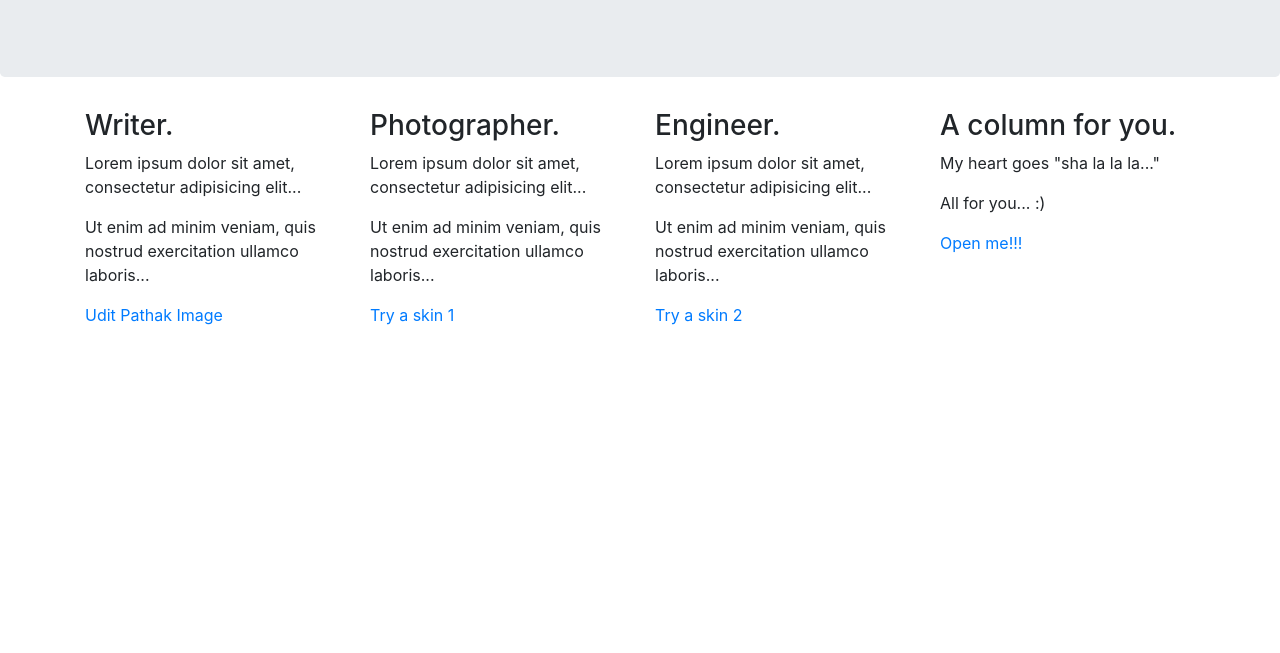
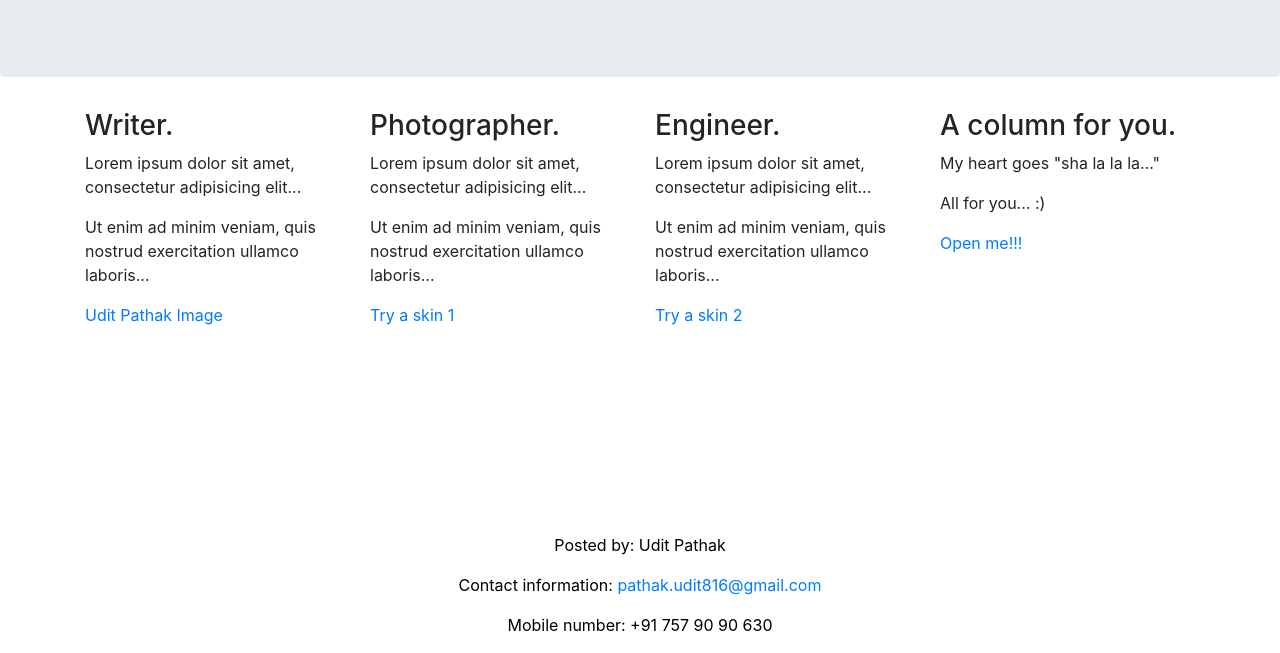
Before and after one commit to udit816/com.uditpathak, a plain HTML site: page index.html in a window 1280 px wide. Shown: the part 147-800 px from the top of the page. Drawn offline with nearby package versions, Linux system fonts and the light colour scheme.

Commit message:
Footer tag. index.css linked.

```diff
--- a/css/index.css
+++ b/css/index.css
@@ -6,3 +6,13 @@
 body{
     background-color: rgb(54, 54, 53);
 }
+
+footer {
+	position: fixed;
+  	left: 0;
+ 	bottom: 0;
+  	width: 100%;
+  	background-color: rgb(255, 255, 255);
+  	color: black;
+  	text-align: center;
+}
--- a/index.html
+++ b/index.html
@@ -8,18 +8,20 @@
         <meta name="author" content="Udit Pathak">
         <meta name="viewport" content="width=device-width, initial-scale=1.0">
         <meta http-equiv="X-UA-Compatible" content="ie=edge">
+        <link rel="stylesheet" type="text/css" href="css/index.css">
         <link rel="stylesheet" href="https://maxcdn.bootstrapcdn.com/bootstrap/4.3.1/css/bootstrap.min.css">
         <script src="https://ajax.googleapis.com/ajax/libs/jquery/3.4.1/jquery.min.js"></script>
         <script src="https://cdnjs.cloudflare.com/ajax/libs/popper.js/1.14.7/umd/popper.min.js"></script>
         <script src="https://maxcdn.bootstrapcdn.com/bootstrap/4.3.1/js/bootstrap.min.js"></script>
     </head>
     <body>
-
+        <header>
         <div class="jumbotron text-center">
             <h1>Udit Pathak</h1>
             <p>Writer. Photographer. Engineer</p>
         </div>
-
+        </header>
+        <main>
         <div class="container">
             <div class="row">
                 <div class="col-sm-3">
@@ -48,6 +50,11 @@
                 </div>
             </div>
         </div>
-
+        </main>
+        <footer>
+            <p>Posted by: Udit Pathak</p>
+            <p>Contact information: <a href="mailto:pathak.udit816@gmail.com">pathak.udit816@gmail.com</a></p>
+            <p>Mobile number: +91 757 90 90 630</p>
+          </footer>
     </body>
 </html>
```
